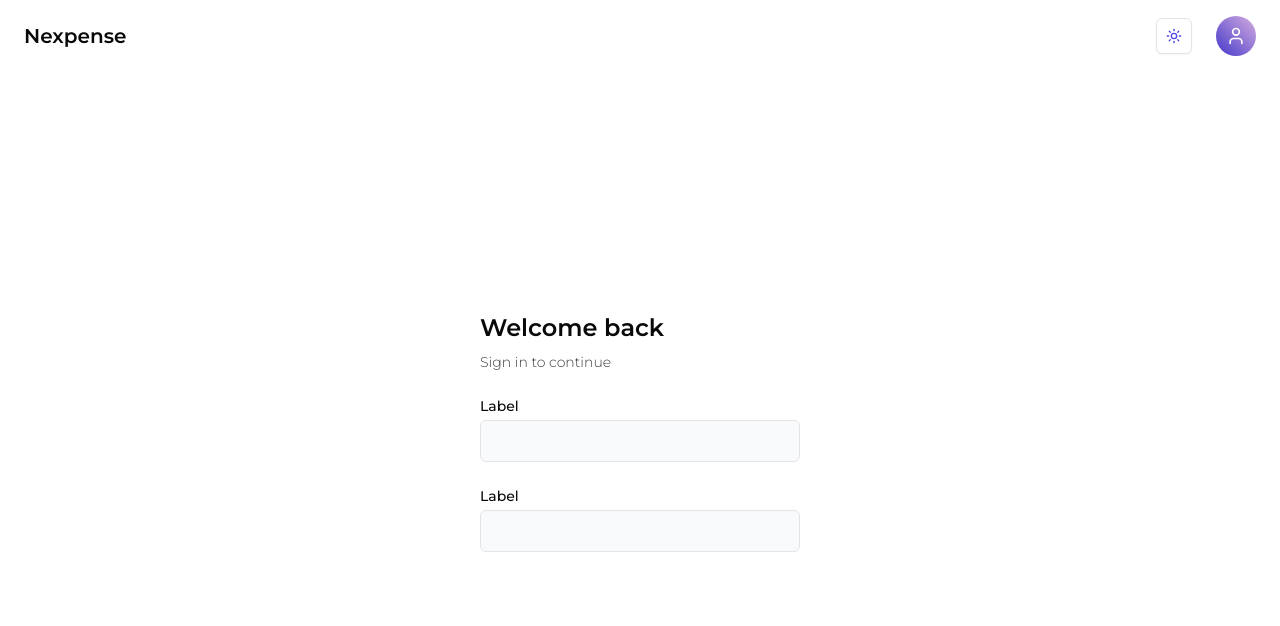
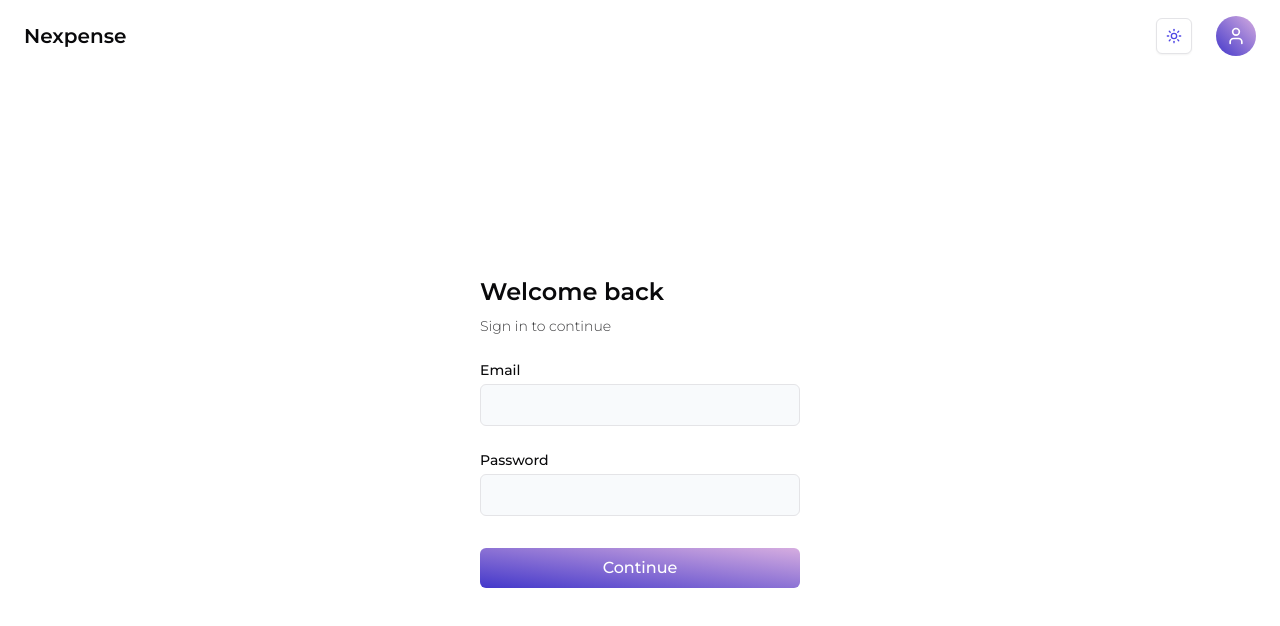
Before and after one commit to AkshatJha21/personal-finance, a Next.js app: page /login in a window 1280 px wide. Shown: the top 626 px of the page. Built offline with nearby package versions, Linux system fonts and the light colour scheme.

Commit message:
login page done

```diff
--- a/components/custom/LoginForm.tsx
+++ b/components/custom/LoginForm.tsx
@@ -1,3 +1,5 @@
+"use client";
+
 import React from 'react'
 import FormInput from './form-input'
 
@@ -9,20 +11,14 @@ const LoginForm = () => {
                 <h1 className='text-xl lg:text-2xl font-semibold'>Welcome back</h1>
                 <p className='text-sm font-light opacity-80'>Sign in to continue</p>
             </div>
-            <FormInput />
-            <Input />
+            <FormInput label='Email' type='email' handleChange={() => {}}/>
+            <FormInput label='Password' type='password' handleChange={() => {}}/>
+            <button className='mt-2 px-4 py-2 font-medium rounded-md transition bg-gradient-to-tr from-indigo-700 to-[#d6ade0] hover:text-opacity-50 cursor-pointer text-white'>
+                Continue
+            </button>
         </div>
     </div>
   )
 }
 
 export default LoginForm
-
-const Input = () => {
-    return (
-        <div className='flex flex-col gap-y-1'>
-            <p className='text-sm font-medium'>Label</p>
-            <input className='border rounded-md bg-slate-50 px-4 py-2 dark:bg-neutral-900'/>
-        </div>
-    )
-}
--- a/components/custom/form-input.tsx
+++ b/components/custom/form-input.tsx
@@ -1,14 +1,16 @@
 import React from 'react'
 
 interface FormProps {
-
+    label: string;
+    type: string;
+    handleChange: () => void;
 }
 
-const FormInput = () => {
+const FormInput = ({ label, type, handleChange }: FormProps) => {
     return (
         <div className='flex flex-col gap-y-1'>
-            <p className='text-sm font-medium'>Label</p>
-            <input className='border rounded-md bg-slate-50 px-4 py-2 dark:bg-neutral-900'/>
+            <p className='text-sm font-medium'>{label}</p>
+            <input className='border rounded-md bg-slate-50 px-4 py-2 dark:bg-neutral-900' type={type} onChange={handleChange}/>
         </div>
     )
 }
```
